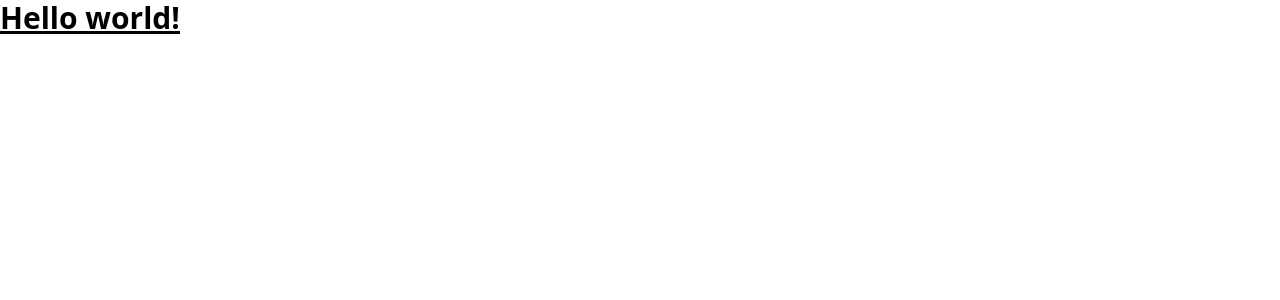
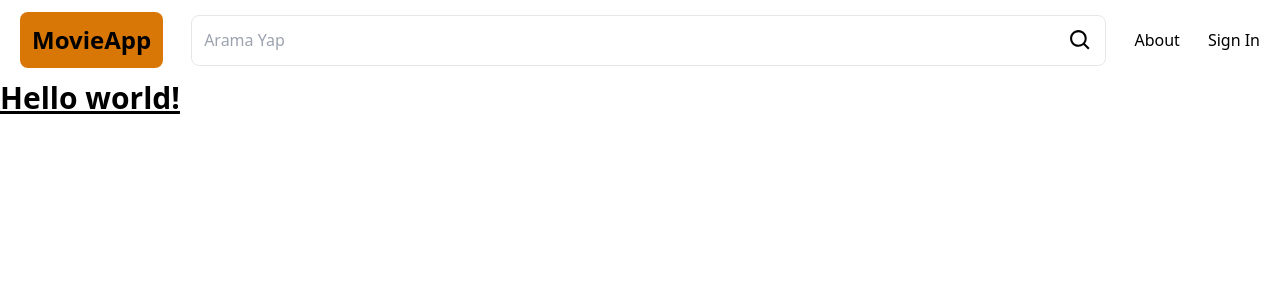
Before and after one commit to ylmgrbzz/MovieApp-with-NextJs, a Next.js app: page / in a window 1280 px wide. Shown: the top 300 px of the page. Built offline with nearby package versions, Linux system fonts and the light colour scheme.

Commit message:
MovieAppNextJS

```diff
--- a/src/app/layout.js
+++ b/src/app/layout.js
@@ -1,5 +1,6 @@
 import react from "react";
 import "./global.css";
+import Header from "@/components/Header";
 
 export const metadata = {
   title: "Next.js",
@@ -9,7 +10,10 @@ export const metadata = {
 function Layout({ children }) {
   return (
     <html lang="en">
-      <body>{children}</body>
+      <body>
+        <Header />
+        {children}
+      </body>
     </html>
   );
 }
--- a/src/components/Header.jsx
+++ b/src/components/Header.jsx
@@ -1,7 +1,35 @@
 import React from "react";
+import { BiSearch } from "react-icons/bi";
+import MenuItem from "./MenuItem";
 
 const Header = () => {
-  return <div></div>;
+  const menu = [
+    {
+      name: "About",
+      url: "/about",
+    },
+    {
+      name: "Sign In",
+      url: "/login",
+    },
+  ];
+  return (
+    <div className=" flex  items-center gap-7 h-20 p-5 ">
+      <div className="bg-amber-600 rounded-lg p-3 text-2xl font-bold ">
+        MovieApp
+      </div>
+      <div className="flex flex-1 items-center gap-2 border p-3 rounded-lg">
+        <input
+          placeholder="Arama Yap"
+          className="outline-none flex-1"
+          type="text"
+        />
+        <BiSearch size={25} />
+      </div>
+      {menu.map((mn, i) => (
+        <MenuItem mn={mn} key={i} />
+      ))}
+    </div>
+  );
 };
-
 export default Header;
--- /dev/null
+++ b/src/components/MenuItem.jsx
@@ -0,0 +1,8 @@
+import Link from "next/link";
+import React from "react";
+
+const MenuItem = ({ mn }) => {
+  return <Link href={mn.url}>{mn.name}</Link>;
+};
+
+export default MenuItem;
```
